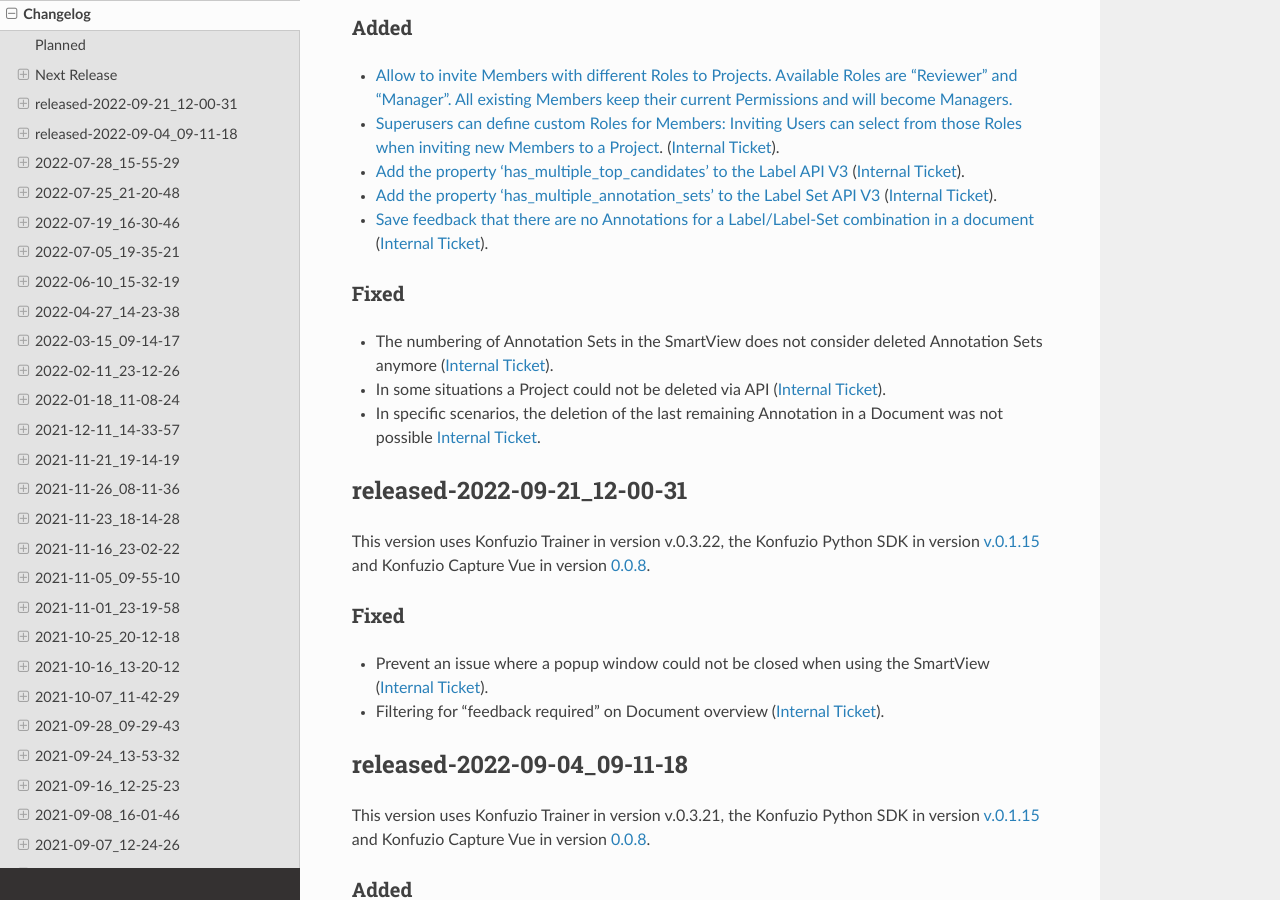
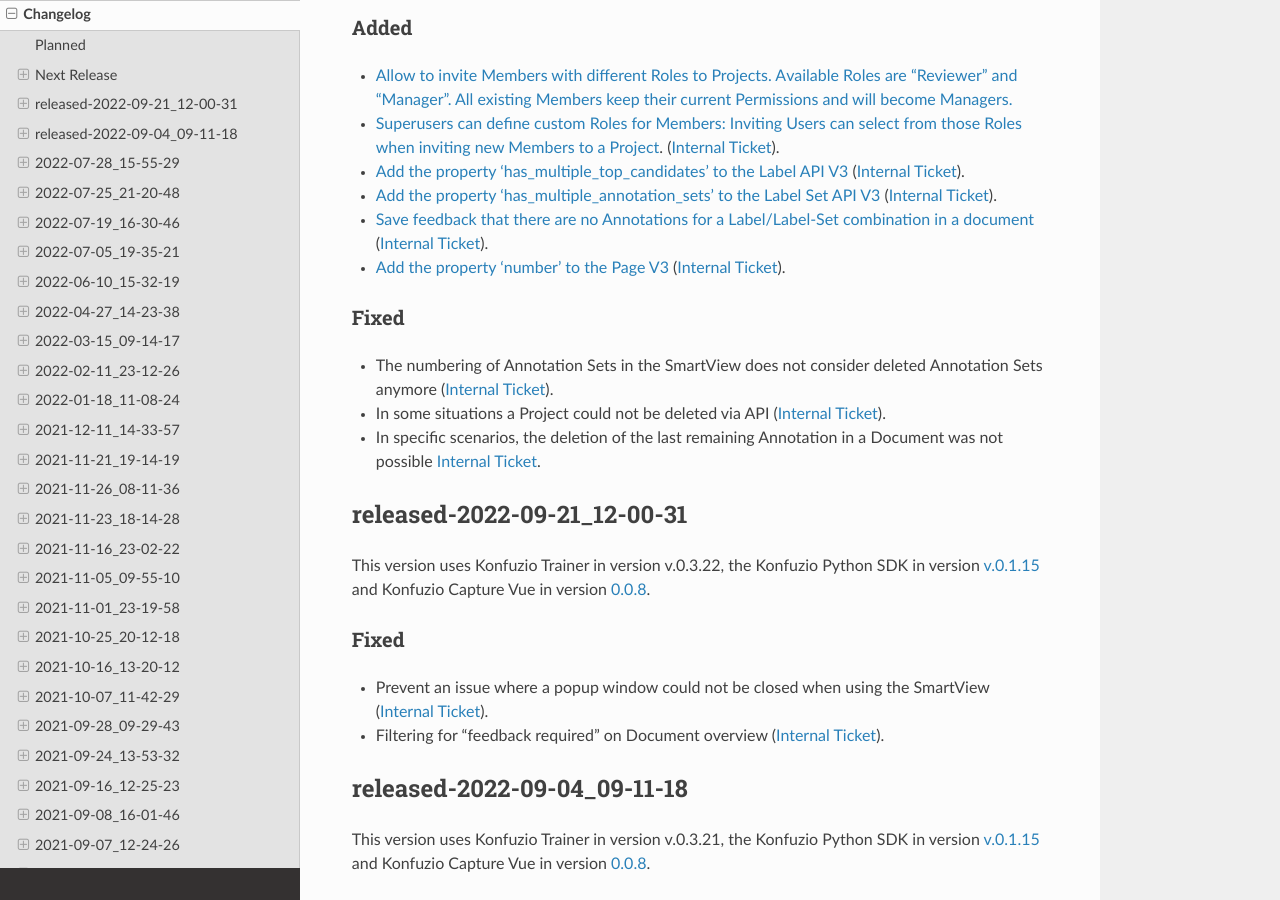
Before and after one commit to konfuzio-ai/konfuzio-sdk, a Sphinx documentation site: the page built from docs/web/changelog_app.md, in a window 1280 px wide and 900 px high, scrolled down 1050 px. Built offline with Sphinx 7.4.7 and the Read the Docs theme 2.0.0, drawn with Linux system fonts in a browser that asks for light colours.

Commit message:
Update changelog_app.md

```diff
--- a/docs/web/changelog_app.md
+++ b/docs/web/changelog_app.md
@@ -44,6 +44,7 @@
 - [Add the property 'has_multiple_top_candidates' to the Label API V3](https://app.konfuzio.com/v3/swagger/#/labels) ([Internal Ticket](https://gitlab.com/konfuzio/objectives/-/issues/9687)).
 - [Add the property 'has_multiple_annotation_sets' to the Label Set API V3](https://app.konfuzio.com/v3/swagger/#/labels) ([Internal Ticket](https://gitlab.com/konfuzio/objectives/-/issues/9687)).
 - [Save feedback that there are no Annotations for a Label/Label-Set combination in a document](http://localhost:8000/v3/swagger/#/documents/documents_missing_annotations_list) ([Internal Ticket](https://gitlab.com/konfuzio/objectives/-/issues/9163)).
+- [Add the property 'number' to the Page V3](https://app.konfuzio.com/v3/swagger/#/documents) ([Internal Ticket](https://gitlab.com/konfuzio/objectives/-/issues/9619)).
 
 ### Fixed
 - The numbering of Annotation Sets in the SmartView does not consider deleted Annotation Sets anymore ([Internal Ticket](https://gitlab.com/konfuzio/objectives/-/issues/9604)).
```
